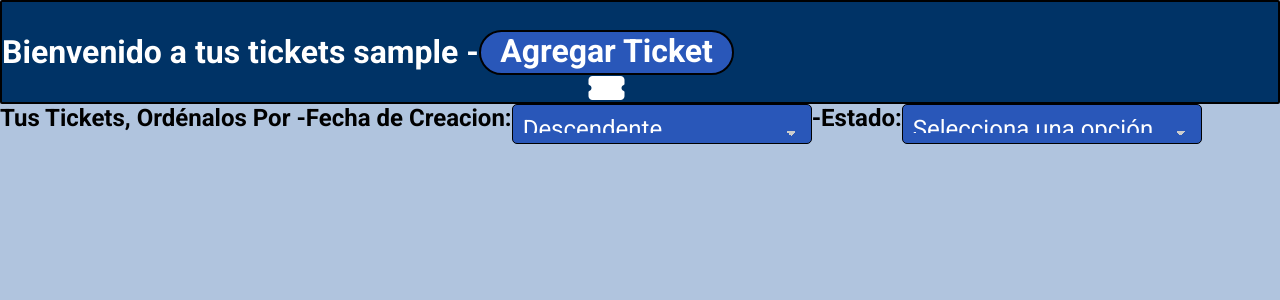
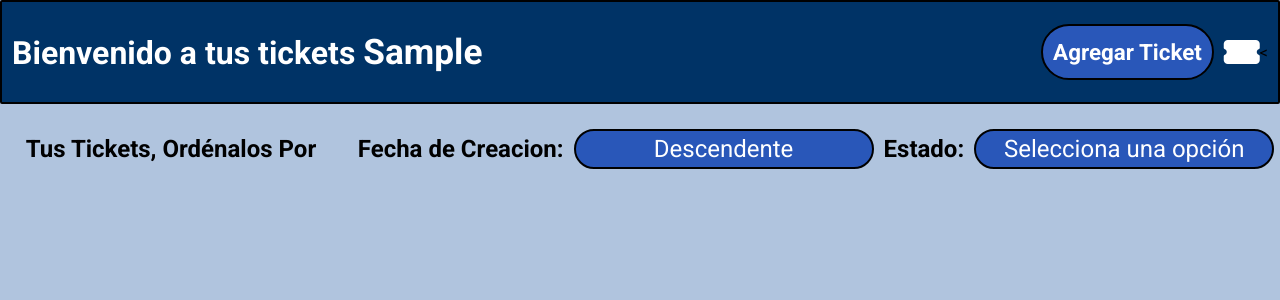
Before and after one commit to JuanClaros15/TP-FINAL-111254-111758, a Flask app: page /pagina_principal in a window 1280 px wide. Shown: the top 300 px of the page. Run offline with Flask 3, Linux system fonts and the light colour scheme; the visitor is signed in with stand-in values (Sample User, id 1); data that the repository does not hold is empty; some libraries are stand-ins or nearby versions.

Commit message:
Se arreglo la funcion de ordenar los tickets y se actulizo el estilo de la pagina principal

```diff
--- a/frontend/static/pagina.css
+++ b/frontend/static/pagina.css
@@ -18,7 +18,6 @@ h2 {
 
 select {
     width: 300px;
-    padding: 10px;
     font-size: 16px;
     color: white;
     border: 1px solid black;
@@ -34,6 +33,12 @@ select {
     background-repeat: no-repeat;
     cursor: pointer;
     transition: border-color 0.3s ease;
+    text-align: center;
+    text-align-last: center;
+}
+
+option{
+    text-align: center;
 }
 
 input[type="text"], textarea {
@@ -72,7 +77,9 @@ i{
     right: 8px;
 }
 
+
 .contenedor-superior{
+    padding: 0px 10px 0px 10px;
     position: relative;
     width: 100%;
     background-color: #003366;
@@ -80,45 +87,82 @@ i{
     border-radius: 2px;
     height: 100px;
     display: flex;
-    justify-content: left;
+    justify-content: space-between;
     align-items: center;
 }
 
-.contenedor-superior button{
-    width: 20%;
-    height: 45px;
-    align-self: rigth;
+.contenedor-superior strong{
+    font-weight: bold;
+    text-transform: capitalize;
+    font-size: 2.2rem;
+}
+
+.boton-icono{
+    display: flex;
+    align-items: center;
+}
+
+.boton-icono button{
+    padding: 10px;
+    height: 2.5em;
+    width: auto;
     border-radius: 40px;
     background: #2957b9;
     border: 2px solid black;
     font-weight: bold;
     cursor: pointer;
     outline: none;
-    font-size: 2rem;
+    font-size: 1.4rem;
     transition: .4s;
     color: white;
 }
 
-.contenedor-superior button:hover,
-.contenedor-superior button:focus{
+.boton-icono button:hover,
+.boton-icono button:focus{
     background-color: #17238d;
     text-decoration: none;
     cursor: pointer;
 }
+.boton-icono .btn {
+    margin-right: 10px;
+}
+
+
 
 .contenedor-ordenamiento{
     display: flex;
-    justify-content: top;
-    align-items: left;
+    justify-content: space-around;
+    align-items: center;
     width: 100%;
     height: 70px;
-    position: relative;
+    padding: 10px;
 }
 
-.contenedor-ordenamiento select{
+.selectores{
+    display: flex;
+    justify-content: center;
+    align-items: center;
+}
+.selectores h2{
+    margin: 0px 10px;
+}
+
+.selectores select{
     height: 40px;
     font-size: 1.5em;
+    appearance: none;
+    -webkit-appearance: none;
+    -moz-appearance: none;
+    border: 2px solid black;
+    border-radius: 40px;
+    background-image: none;
 }
+
+
+
+
+
+
 
 .contenedor-tickets{
     display: center;
@@ -127,9 +171,12 @@ i{
     width: 100%;
     position: relative;
     height: 100%;
+
 }
 
 .contenedor-tickets button{
+    max-width: 100%;
+    max-height: 100%;
     width: 50%;
     height: 200px;
     align-self: center;
--- a/frontend/templates/pagina_principal.html
+++ b/frontend/templates/pagina_principal.html
@@ -13,24 +13,33 @@
 <body>
     <header class="seccion-superior">
         <div class="contenedor-superior">
-            <h1>Bienvenido a tus tickets {{ username }} -</h1>
-            <button class="btn" id="añadir-ticket">Agregar Ticket <i class="fas fa-ticket-alt"></i></button>
+            <h1>Bienvenido a tus tickets <strong>{{ username }}</strong> </h1>
+            <div class="boton-icono">
+                <button class="btn" id="añadir-ticket">Agregar Ticket </button>
+                <i class="fas fa-ticket-alt"></i><
+            </div>
         </div>
     </header>
 
     <div class="contenedor-ordenamiento">
-        <h2>Tus Tickets, Ordénalos Por -</h2>
+        <h2>Tus Tickets, Ordénalos Por </h2>
+        <div class="selectores">
             <h2>Fecha de Creacion:</h2>
+            <div class="custom-select">
                 <select id="ordenar-fecha" class="ordenar-fecha">
                     <option value="1">Descendente</option>
                     <option value="2">Ascendente</option>
                 </select>
-        <h2>-Estado:</h2>
+            </div>
+            <h2>Estado:</h2>
+            <div class="custom-select">
                 <select id="ordenar-estado" class="ordenar-estado">
-            <option value="">Selecciona una opción</option>
-            <option value="1">En Curso</option>
-            <option value="2">Finalizado</option>
+                    <option value=""> Selecciona una opción </option>
+                    <option value="1"> En Curso </option>
+                    <option value="2"> Finalizado </option>
                 </select>
+            </div>
+        </div>
     </div>
 
     <div class="contenedor-tickets" id="contenedor-tickets"></div>
@@ -57,7 +66,6 @@
         <div class="contenido-ventana">
             <span class="close" onclick="cerrar_ventana_agregar()">&times;</span>
             <h2>Agregar Nuevo Ticket</h2><br><br>
-
             <form id="formulario-agregar">
                 <p><strong>Titulo:</strong> </p>
                 <input type="text" id="titulo" name="titulo" maxlength="35" required><br><br>
@@ -123,27 +131,45 @@
             const orden_fecha = document.getElementById('ordenar-fecha').value;
             const orden_estado = document.getElementById('ordenar-estado').value;
 
+            // Convertir fecha_creacion a formato Date
+            botones_info.forEach(ticket => {
+                ticket.fecha_creacion_obj = convertirFecha(ticket.fecha_creacion);
+            });
+
+            // Ordenar por fecha
             botones_info.sort((a, b) => {
                 if (orden_fecha === '2') {
-                    return new Date(a.fecha_creacion) - new Date(b.fecha_creacion);
+                    return a.fecha_creacion_obj - b.fecha_creacion_obj;
                 } else if (orden_fecha === '1') {
-                    return new Date(b.fecha_creacion) - new Date(a.fecha_creacion);
+                    return b.fecha_creacion_obj - a.fecha_creacion_obj;
                 }
                 return 0;
             });
 
-            botones_info.sort((a, b) => {
-                if (orden_estado === 'en curso') {
-                    return a.estado.localeCompare(b.estado);
-                } else if (orden_estado === 'finalizado') {
-                    return b.estado.localeCompare(a.estado);
+            // Ordenar por estado
+            if (orden_estado === '1') {
+                botones_info = botones_info.filter(ticket => ticket.estado === 'en curso').concat(
+                    botones_info.filter(ticket => ticket.estado !== 'en curso')
+                );
+            } else if (orden_estado === '2') {
+                botones_info = botones_info.filter(ticket => ticket.estado === 'finalizado').concat(
+                    botones_info.filter(ticket => ticket.estado !== 'finalizado')
+                );
             }
-                return 0;
+
+            // Limpiar la propiedad temporal fecha_creacion_obj
+            botones_info.forEach(ticket => {
+                delete ticket.fecha_creacion_obj;
             });
 
             generar_botones();
         }
 
+        function convertirFecha(fecha) {
+            const partes = fecha.split(' ');
+            const fechaPartes = partes[0].split('/').reverse().join('-'); // Convertir dd/mm/yyyy a yyyy-mm-dd
+            return new Date(`${fechaPartes}T${partes[1]}`); // Combinar con la hora
+        }
         // Función para mostrar la ventana con la información del ticket
         function mostrar_ventana_emergente(ticket) {
             var ventana_emergente = document.getElementById('ventana-info');
@@ -187,7 +213,7 @@
 
         // Función para manejar el envío del formulario de agregar ticket
         document.getElementById('formulario-agregar').addEventListener('submit', function(event) {
-            event.preventDefault(); // Previene la recarga de la página
+            event.preventDefault();
 
             var titulo = document.getElementById('titulo').value;
             var descripcion = document.getElementById('descripcion').value;
@@ -229,7 +255,7 @@
 
         // Función para finalizar ticket
         function cerrar_ticket() {
-            var ticketId = selectedTicketId; // Asegúrate de que selectedTicketId esté definido correctamente
+            var ticketId = selectedTicketId;
             fetch(`/ticket/${ticketId}/close`, {
                 method: 'PATCH',
                 headers: {
@@ -244,7 +270,7 @@
             })
             .then(() => {
                 alert('Ticket finalizado exitosamente!');
-                location.reload(); // O actualiza la UI de otra forma
+                location.reload();
             })
             .catch(error => {
                 console.error('Error al finalizar el ticket:', error);
@@ -254,7 +280,7 @@
 
         // Función para eliminar ticket
         function borrar_ticket() {
-            var ticketId = selectedTicketId; // Asegúrate de que selectedTicketId esté definido correctamente
+            var ticketId = selectedTicketId;
             fetch(`/ticket/${ticketId}`, {
                 method: 'DELETE'
             })
@@ -265,7 +291,7 @@
                 return response.json();
             })
             .then(() => {
-                location.reload(); // O actualiza la UI de otra forma
+                location.reload();
             })
             .catch(error => {
                 console.error('Error al eliminar el ticket:', error);
```
Lines whose indentation alone changed are shown as unchanged.
